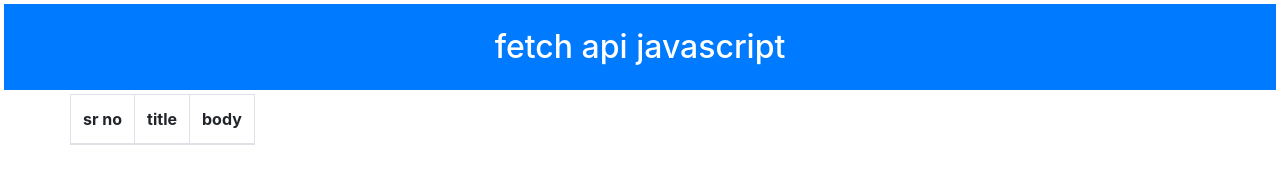
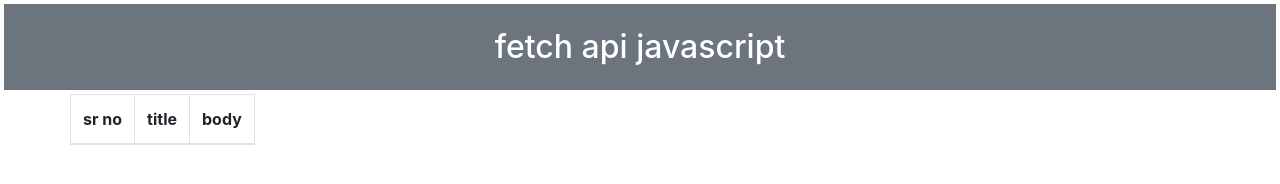
Before and after one commit to sachin14051/fetch-api-javascript, a plain HTML site: page index.html in a window 1280 px wide. Drawn offline with nearby package versions, Linux system fonts and the light colour scheme; no server answers.

Commit message:
working on colorchange

```diff
--- a/assets/js/app.js
+++ b/assets/js/app.js
@@ -4,7 +4,7 @@ let baseUrl = `https://jsonplaceholder.typicode.com/posts`;
 let photosUrl = `https://jsonplaceholder.typicode.com/photos`;
 let albumUrl = `https://jsonplaceholder.typicode.com/albums`;
 
-let x =10;
+
 
 
 
--- a/index.html
+++ b/index.html
@@ -7,7 +7,7 @@
     <title>fetch</title>
 </head>
 <body>
-    <h2 class="bg-primary p-4 m-1 text-white text-center">fetch api javascript</h2>
+    <h2 class="bg-secondary p-4 m-1 text-white text-center">fetch api javascript</h2>
    <div class="container">
     <div class="row">
         <div class="col-md-10-offset-1">
```
